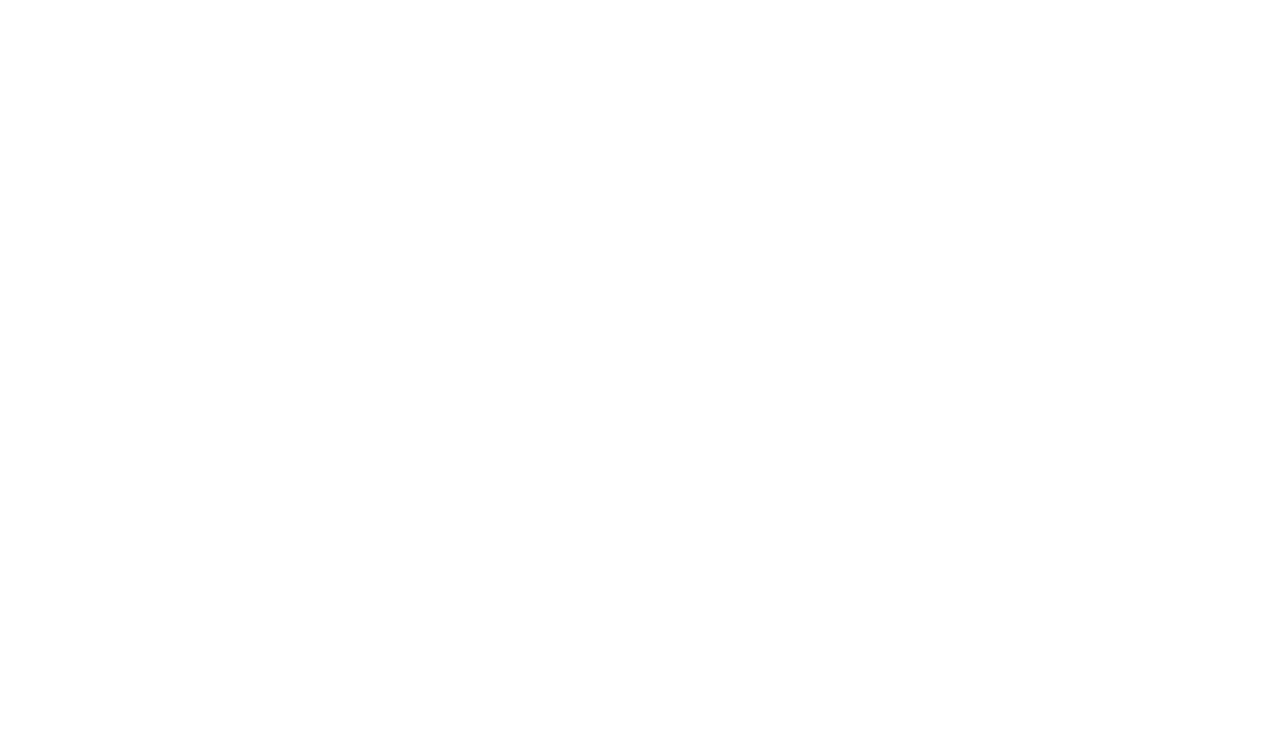
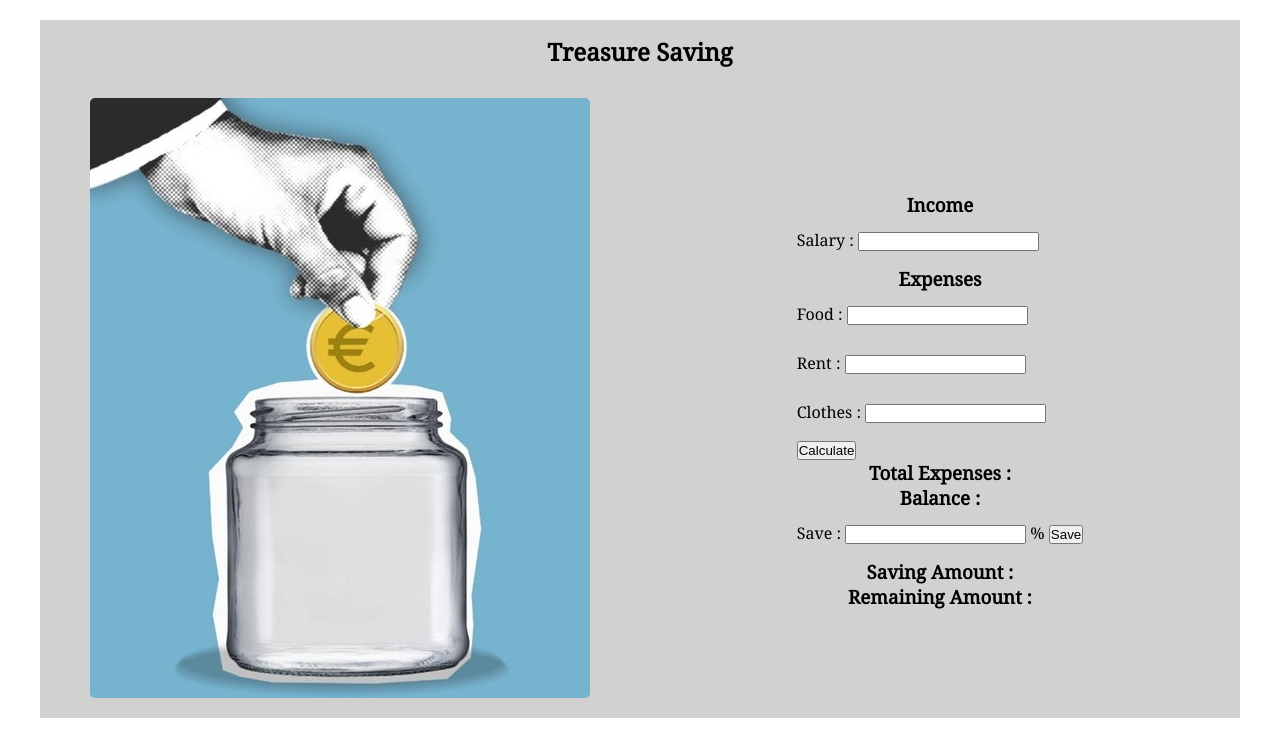
Before and after one commit to SHAFAYET-HOWLADER/money_master_app, a plain HTML site: page index.html in a window 1280 px wide. Drawn offline with Linux system fonts and the light colour scheme.

Commit message:
initial commited

```diff
--- a/css/style.css
+++ b/css/style.css
@@ -1,26 +1,64 @@
-
 /* ----------|--google fonts  start--|-----------*/
 @import url('https://fonts.googleapis.com/css2?family=Montserrat:wght@400;500;600;700&family=Noto+Serif&display=swap');
 /* ----------|--google fonts  end--|-----------*/
 
 /* ----------|--common css start--|-----------*/
-*{
+* {
     margin: 0px;
     padding: 0px;
     outline: 0px;
 }
-h1,h2,h3,h4,h5,h6{
+
+h1,
+h2,
+h3,
+h4,
+h5,
+h6 {
     margin: 0px;
     padding: 0px;
 }
-body{
+
+body {
     overflow-x: hidden;
+    font-family: 'Montserrat', sans-serif;
+    font-family: 'Noto Serif', serif;
 }
-.container{
+
+.container {
     max-width: 1200px;
     margin: 0px auto;
+    background-color: #d1d1d1;
 }
-input[type = number]{
+
+input[type=number] {
     appearance: textfield;
 }
+
 /* ----------|--common css end--|-----------*/
+
+/* ----------|--main part css start--|-----------*/
+#view_port {
+    padding: 20px 0px;
+}
+
+.teasure_main {
+    display: grid;
+    place-items: center;
+    grid-template-columns: repeat(2, 1fr);
+    padding: 15px 0px;
+    border-radius: 5px;
+
+}
+
+.treasure_left img {
+    border-radius: 5px;
+}
+.treasure_right h3{
+    text-align: center;
+}
+.treasure_right input{
+    margin: 15px 0px;
+}
+/* ----------|--main part css end--|-----------*/
+/* #139487 */
--- a/index.html
+++ b/index.html
@@ -1,5 +1,6 @@
 <!DOCTYPE html>
 <html lang="en">
+
 <head>
     <meta charset="UTF-8">
     <meta http-equiv="X-UA-Compatible" content="IE=edge">
@@ -8,11 +9,55 @@
     <!-- custom css link -->
     <link rel="stylesheet" href="css/style.css">
 </head>
+
 <body>
+    <!----------|---main part start--|------------>
+    <main>
+        <section id="view_port">
+            <div class="container">
+                <h1 style="text-align: center; padding: 15px 0px;">Treasure Saving</h1>
+                <div class="teasure_main">
 
+                    <div class="treasure_left">
+                        <img src="images/moneyPic.jpg" alt="picture">
+                    </div>
+
+                    <div class="treasure_right">
+                        <h3>Income</h3>
+                        <label>Salary :</label>
+                        <input type="number">
+                        <h3>Expenses </h3>
+                        <label>Food :</label>
+                        <input type="number">
+                        <br>
+                        <label>Rent :</label>
+                        <input type="number">
+                        <br>
+                        <label>Clothes :</label>
+                        <input type="number">
+                        <br>
+                        <button type="button">Calculate</button>
+                        <h3>Total Expenses : <span></span></h3>
+                        <h3>Balance : <span></span></h3>
+
+                        <label>Save : </label>
+                        <input type="number">
+                        <span>%</span>
+                        <button type="button">Save</button>
+                        <h3>Saving Amount : <span></span></h3>
+                        <h3>Remaining Amount : <span></span></h3>
+
+                    </div>
+
+                </div>
+            </div>
+        </section>
+    </main>
+    <!----------|---main part end--|------------>
 
 
     <!----------|--js link--|----------- -->
     <script src="js/app.js"></script>
 </body>
+
 </html>
```
Also changed, not shown: images/money-pic-two.jpg (deleted), images/moneyPic.jpg (added).
